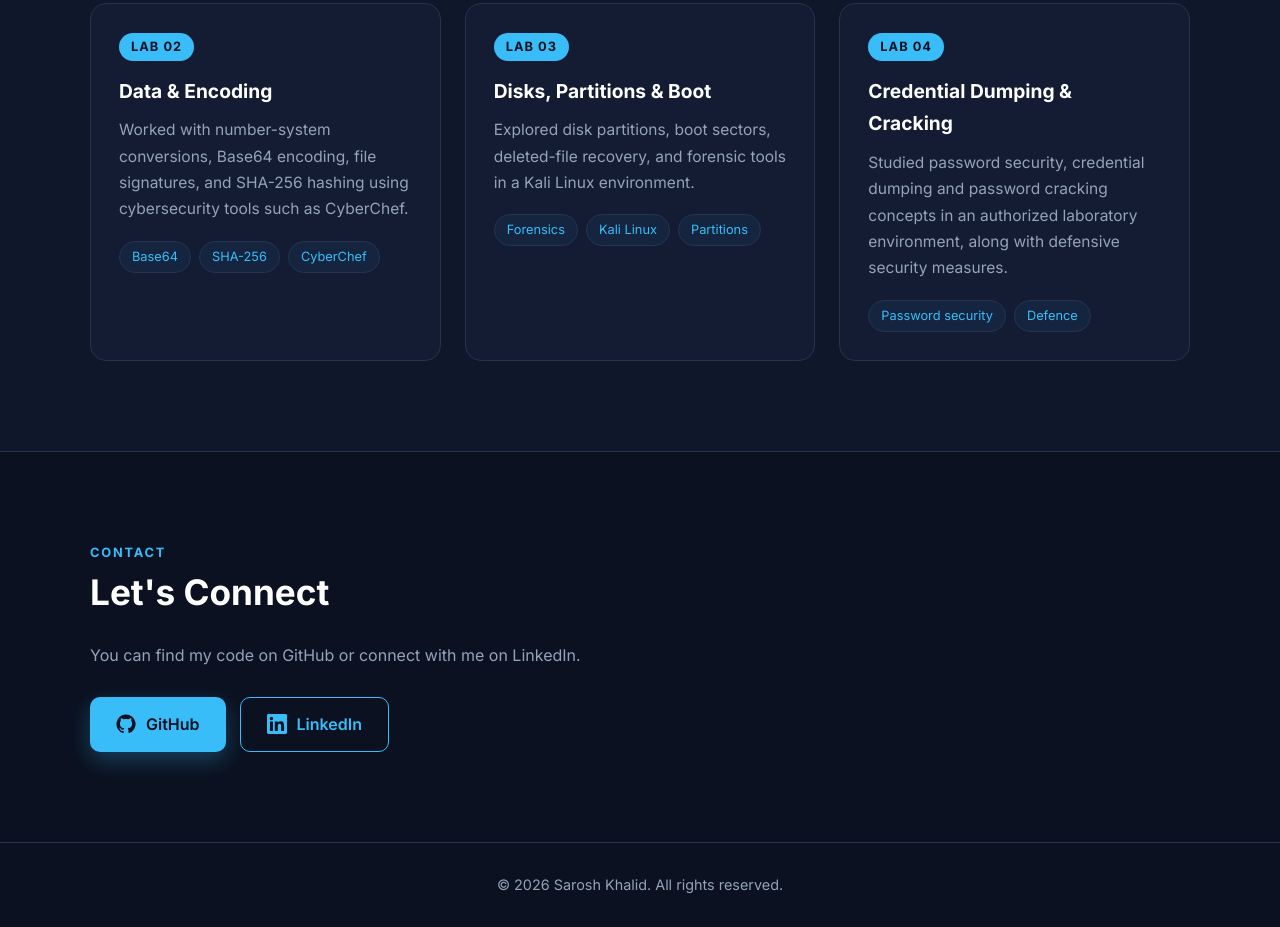
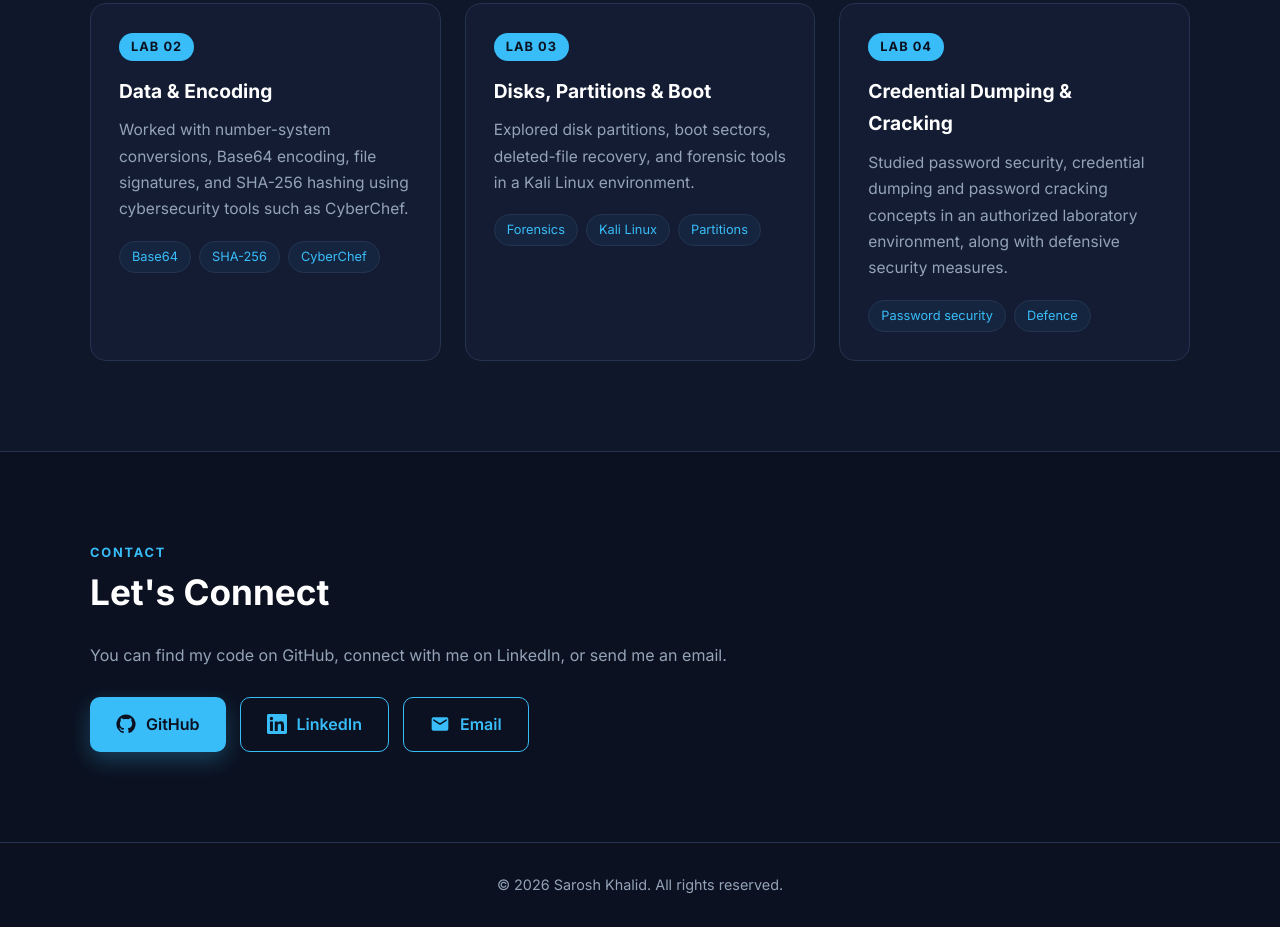
Before and after one commit to Sarosh46/Sarosh46.github.io, a plain HTML site: page index.html in a window 1280 px wide. Shown: the part 2240-3167 px from the top of the page. Drawn offline with Linux system fonts and the light colour scheme.

Commit message:
Add email to contact section

```diff
--- a/index.html
+++ b/index.html
@@ -202,7 +202,7 @@
                 <p class="section-tag">Contact</p>
                 <h2>Let's Connect</h2>
                 <p class="section-intro">
-                    You can find my code on GitHub or connect with me on LinkedIn.
+                    You can find my code on GitHub, connect with me on LinkedIn, or send me an email.
                 </p>
 
                 <div class="contact-buttons">
@@ -219,6 +219,13 @@
                         </svg>
                         LinkedIn
                     </a>
+
+                    <a class="btn btn-ghost" href="mailto:skhalid.beis25mcs@student.nust.edu.pk">
+                        <svg viewBox="0 0 24 24" width="20" height="20" aria-hidden="true" fill="currentColor">
+                            <path d="M20 4H4a2 2 0 0 0-2 2v12a2 2 0 0 0 2 2h16a2 2 0 0 0 2-2V6a2 2 0 0 0-2-2zm0 4.2-8 5-8-5V6l8 5 8-5v2.2z" />
+                        </svg>
+                        Email
+                    </a>
                 </div>
             </div>
         </section>
```
